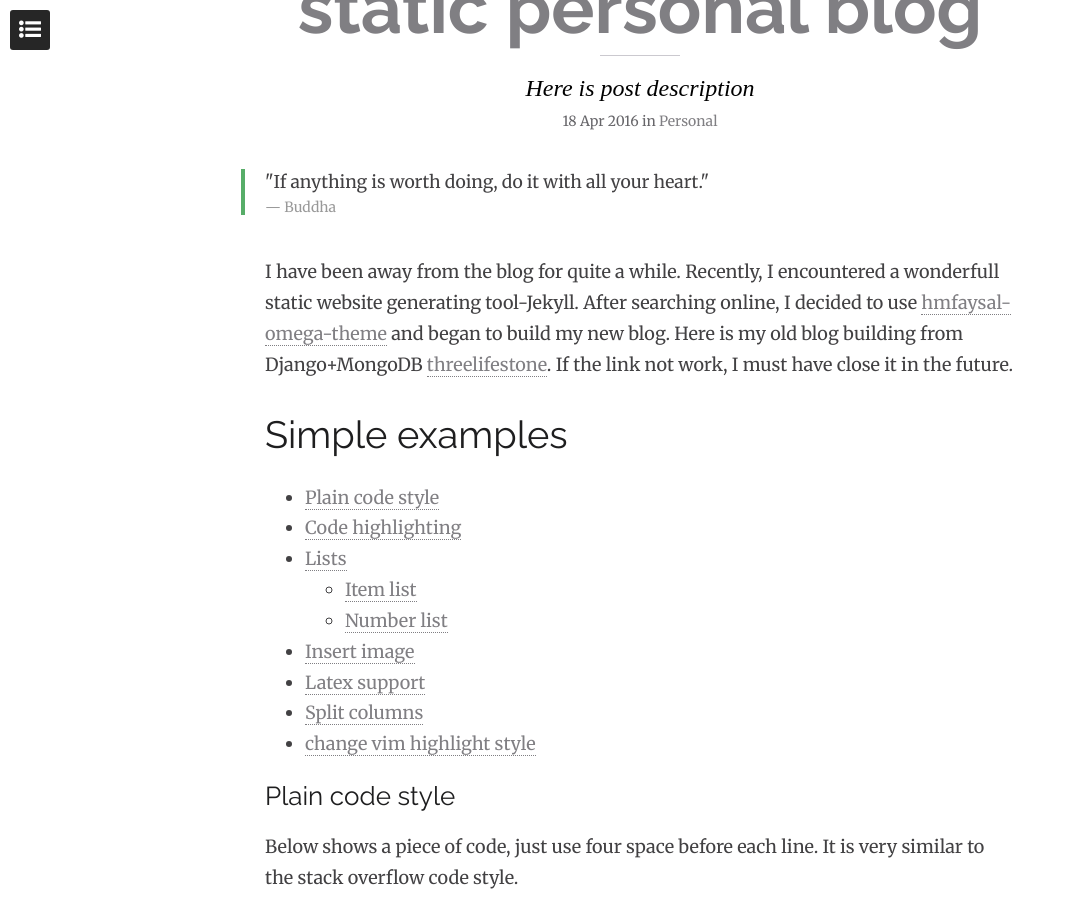
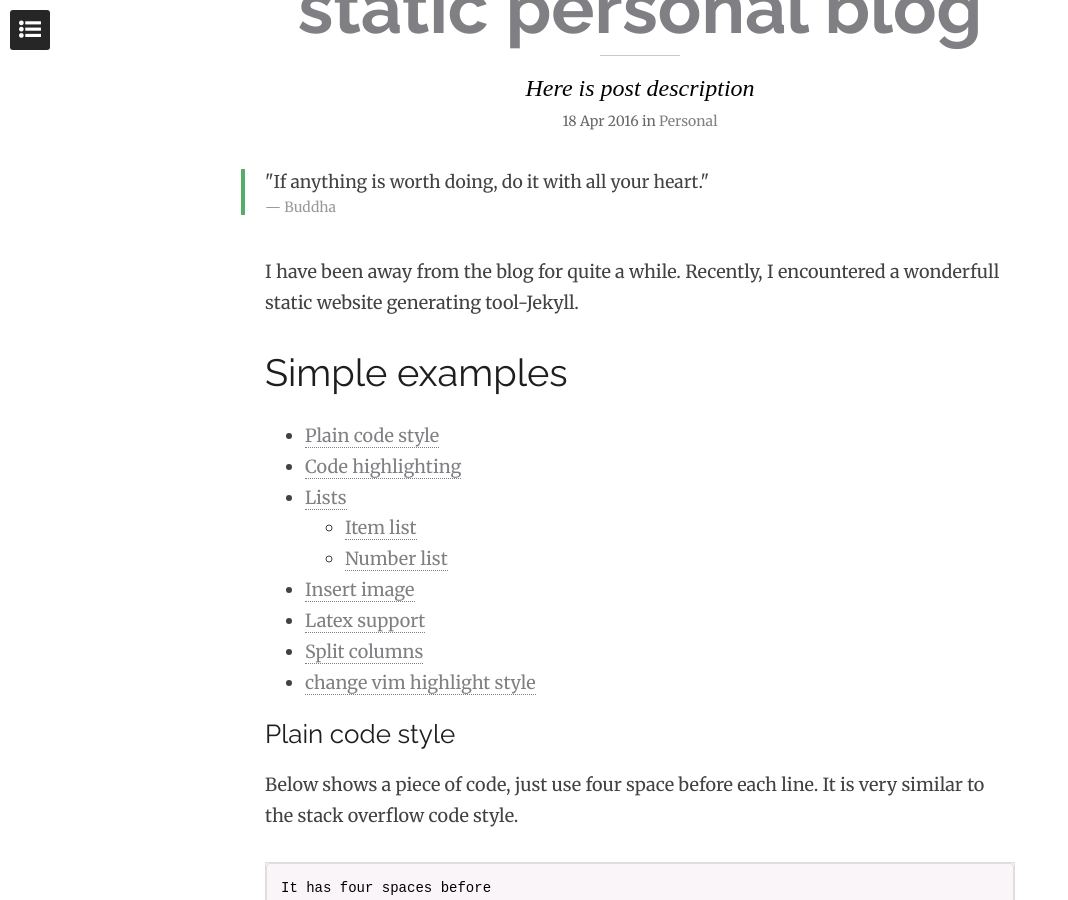
Before and after one commit to chaosma/chaosma.github.io, a Jekyll site: the page built from _posts/2016-04-18-use-Jekyll-for-myblog.md, in a window 1280 px wide and 900 px high, scrolled down 712 px. Shown: the whole window, without its empty margins (0-1068 px from the left). Built offline with Jekyll 4.4.1, drawn with Linux system fonts in a browser that asks for light colours; nearby versions of some CDN libraries; formulas are drawn with MathJax 3; comment, search, counter and statistics services are not loaded.

```diff
--- a/_posts/2016-04-18-use-Jekyll-for-myblog.md
+++ b/_posts/2016-04-18-use-Jekyll-for-myblog.md
@@ -17,9 +17,7 @@
 >&quot;If anything is worth doing, do it with all your heart.&quot;
 ><small><cite title="Buddha">Buddha</cite></small>
 
-I have been away from the blog for quite a while. Recently, I encountered a wonderfull static website generating tool-Jekyll. After searching online, I decided to use [hmfaysal-omega-theme](https://github.com/hmfaysal/hmfaysal-omega-theme) and began to build my new blog. Here is my old blog building from Django+MongoDB [threelifestone](http://threelifestone.com). If the link not work, I must have close it in the future.
-
-
+I have been away from the blog for quite a while. Recently, I encountered a wonderfull static website generating tool-Jekyll.
 
 <section id="table-of-contents" class="toc">
   <header>
```
Also changed, not shown: 1 other file.
